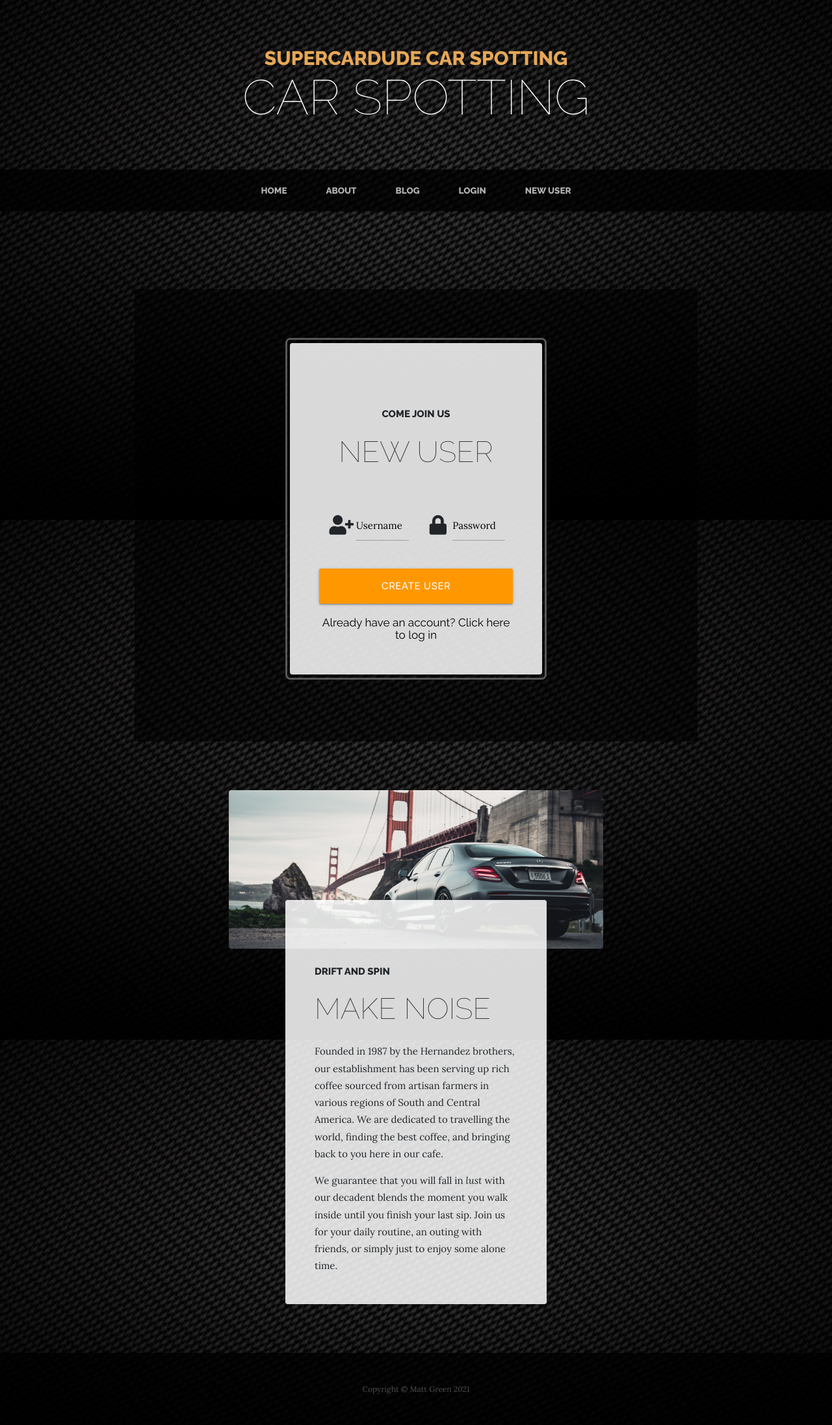
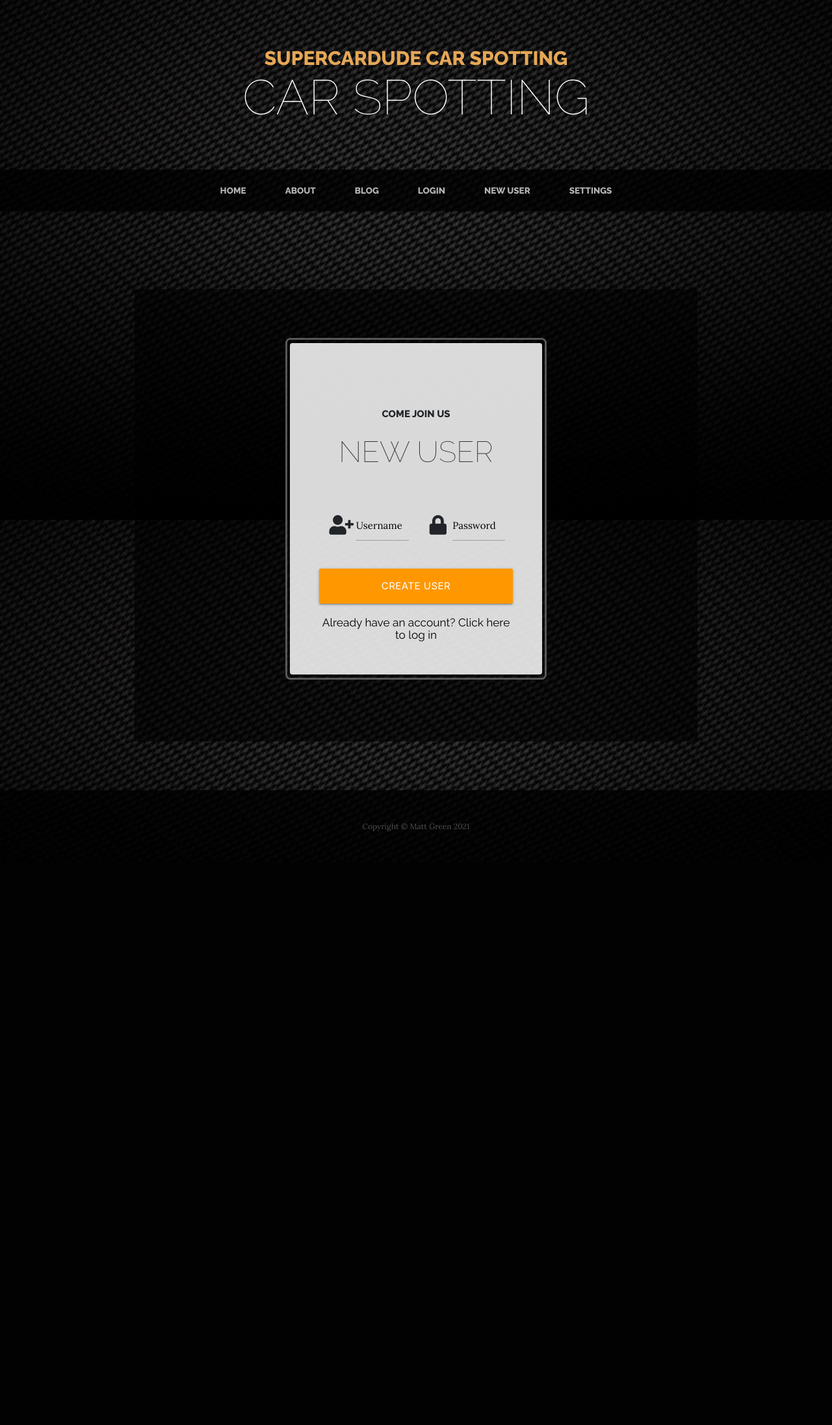
Before and after one commit to mattgreen91/milestone-project-3, a Flask app: page /new_user in a window 1280 px wide. Shown: the whole page at 65% size. After the commit the page ends 1280 px from the top, so only its background shows below. Run offline with Flask 2, Linux system fonts and the light colour scheme; some libraries are stand-ins or nearby versions.

Commit message:
copied login page to create accounts setting page, and deleted irrelevant forms

```diff
--- a/run.py
+++ b/run.py
@@ -81,9 +81,9 @@ def blog():
     return render_template("blog.html")
 
 
-@app.route("/store")
-def store():
-    return render_template("store.html")
+@app.route("/account_settings")
+def account_settings():
+    return render_template("account_settings.html")
 
 
 if __name__ == "__main__":
--- a/templates/base.html
+++ b/templates/base.html
@@ -67,6 +67,9 @@
           <li class="nav-item px-lg-4">
             <a class="nav-link text-uppercase text-expanded" href="{{ url_for('new_user')}}">New User</a>
           </li>
+          <li class="nav-item px-lg-4">
+            <a class="nav-link text-uppercase text-expanded" href="{{ url_for('account_settings')}}">Settings</a>
+          </li>
         </ul>
       </div>
     </div>
--- a/templates/new_user.html
+++ b/templates/new_user.html
@@ -34,26 +34,4 @@
         </div>
       </div>
     </section>
-
-    <section class="page-section about-heading">
-      <div class="container">
-        <img class="img-fluid rounded about-heading-img mb-3 mb-lg-0" src="{{ url_for('static', filename='img/cclass.jpg') }}" alt="">
-        <div class="about-heading-content">
-          <div class="row">
-            <div class="col-xl-9 col-lg-10 mx-auto">
-              <div class="bg-faded rounded p-5">
-                <h2 class="section-heading mb-4">
-                  <span class="section-heading-upper">Drift and Spin</span>
-                  <span class="section-heading-lower">Make noise</span>
-                </h2>
-                <p>Founded in 1987 by the Hernandez brothers, our establishment has been serving up rich coffee sourced from artisan farmers in various regions of South and Central America. We are dedicated to travelling the world, finding the best coffee, and bringing back to you here in our cafe.</p>
-                <p class="mb-0">We guarantee that you will fall in
-                  <em>lust</em>
-                  with our decadent blends the moment you walk inside until you finish your last sip. Join us for your daily routine, an outing with friends, or simply just to enjoy some alone time.</p>
-              </div>
-            </div>
-          </div>
-        </div>
-      </div>
-    </section>
 {% endblock %}
```
Also changed, not shown: templates/account_settings.html (added, +21 -0 lines), templates/login.html (+0 -22 lines).
